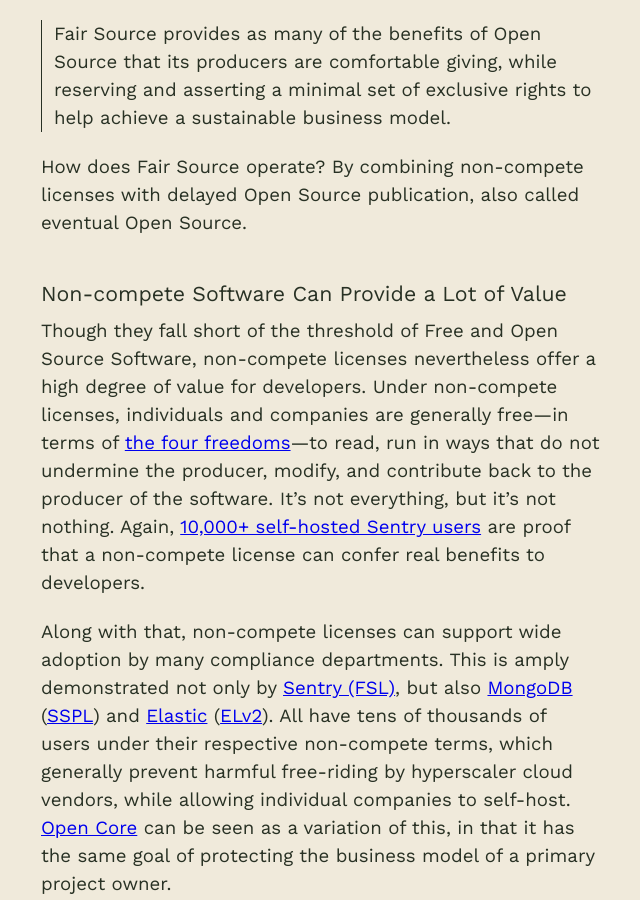
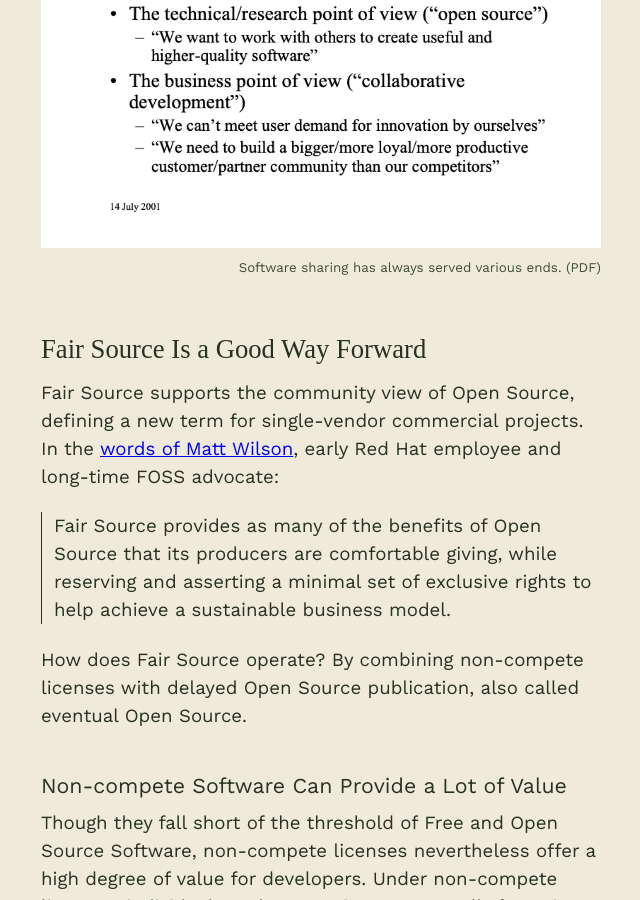
Before and after one commit to chadwhitacre/openpath, a Jekyll site: the page built from _posts/2024-06-20-the-historical-case-for-fair-source.md, in a window 1280 px wide and 900 px high, scrolled down 10194 px. Shown: the whole window, without its empty margins (319-959 px from the left). Built offline with Jekyll 4.4.1, drawn with Linux system fonts in a browser that asks for light colours; some web fonts are replaced; comment, search, counter and statistics services are not loaded; some of the changed text lies outside the part shown.

Commit message:
Merp. Better here?

```diff
--- a/_posts/2024-06-20-the-historical-case-for-fair-source.md
+++ b/_posts/2024-06-20-the-historical-case-for-fair-source.md
@@ -275,6 +275,8 @@
 single-vendor is to be written out of the OSD, however, then perhaps the
 alliance has run its course.
 
+{% include img.html src="underlying-points-of-view.webp" caption='Software sharing has always served various ends. (PDF)' url="https://frankhecker.com/writings/open-source-licensing.pdf" %}
+
 ## Fair Source Is a Good Way Forward
 
 Fair Source supports the community view of Open Source, defining a new term for
@@ -379,8 +381,6 @@
 settled on for [FSL](https://fsl.software/), tightening from the four-year
 default in [BUSL](https://spdx.org/licenses/BUSL-1.1).
 
-{% include img.html src="underlying-points-of-view.webp" caption='Open Source has always been an alliance of different interests. (PDF)' url="https://frankhecker.com/writings/open-source-licensing.pdf" %}
-
 Frank Hecker seems to have developed the theory the furthest the earliest. In
 May of 1998, in "[Setting Up
 Shop](https://frankhecker.com/writings/setting-up-shop/)," the extensive paper
```
